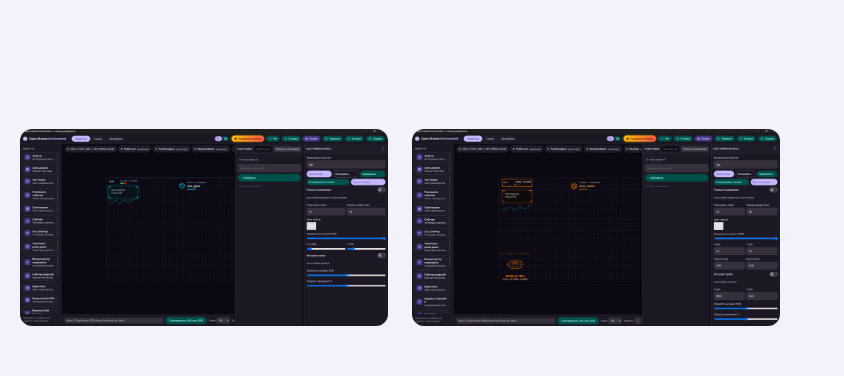
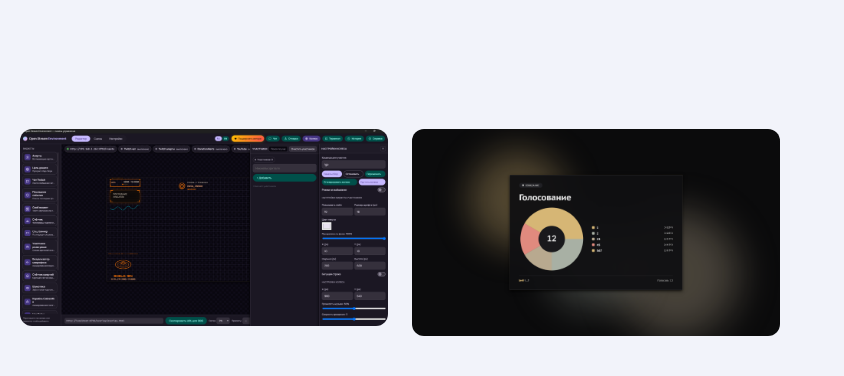
Before and after one commit to Halantar-git/ose-website, a plain HTML site: page index.html in a window 1280 px wide. Shown: the part 1760-2136 px from the top of the page, 436-1280 px from the left. Drawn offline with Linux system fonts and the light colour scheme.

Commit message:
Drop the wheel-cfg screenshot from the gallery

```diff
--- a/index.html
+++ b/index.html
@@ -197,7 +197,6 @@
       <!-- alt-тексты написаны по именам файлов — поправьте под то, что на экранах -->
       <div class="shots">
         <img class="shot" src="assets/img/ed-3.png" alt="Экран редактора раскладки" loading="lazy" width="1919" height="1079">
-        <img class="shot" src="assets/img/wheel-cfg.png" alt="Настройки Колеса Фортуны: розыгрыш и участники" loading="lazy" width="1920" height="1032">
         <img class="shot" src="assets/img/wheel-new.png" alt="Колесо Фортуны: псевдо-3D барабан" loading="lazy" width="1920" height="1031">
         <img class="shot" src="assets/img/poll.png" alt="Сцена голосования: живая диаграмма" loading="lazy" width="1920" height="1080">
         <img class="shot" src="assets/img/poll2.png" alt="Сцена голосования: другой тип диаграммы" loading="lazy" width="1920" height="1080">
```
Also changed, not shown: assets/img/wheel-cfg.png (deleted), 1 other file.
